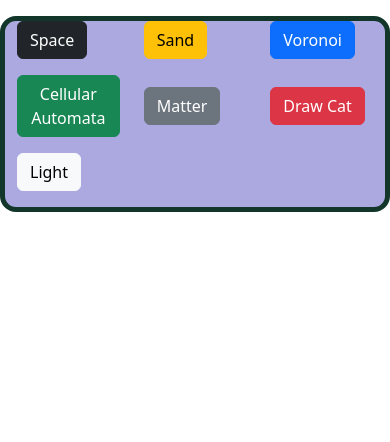
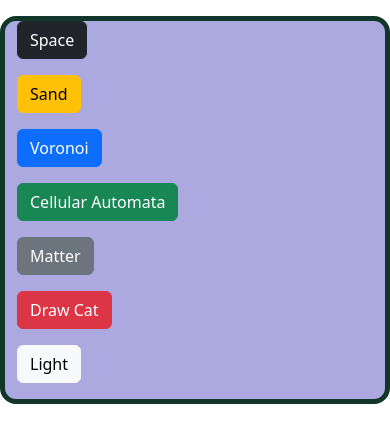
Before and after one commit to Caravaleer/Caravaleer.github.io, a plain HTML site: page index.html in a window 390 px wide. Drawn offline with nearby package versions, Linux system fonts and the light colour scheme; a web font is replaced by a local one.

Commit message:
Update index.html

```diff
--- a/index.html
+++ b/index.html
@@ -2,48 +2,44 @@
   <head>
     <title>Home</title>
     <link rel="stylesheet" href="styles.css">
-    <link rel="preconnect" href="https://fonts.googleapis.com">
-    <link rel="preconnect" href="https://fonts.googleapis.com">
-    <link rel="preconnect" href="https://fonts.gstatic.com" crossorigin>
-    <link href="https://fonts.googleapis.com/css2?family=Kode+Mono:wght@400..700&family=Libre+Baskerville&family=Micro+5&display=swap" rel="stylesheet">
     <link href="https://cdn.jsdelivr.net/npm/bootstrap@5.3.2/dist/css/bootstrap.min.css" rel="stylesheet" integrity="sha384-T3c6CoIi6uLrA9TneNEoa7RxnatzjcDSCmG1MXxSR1GAsXEV/Dwwykc2MPK8M2HN" crossorigin="anonymous">
   </head>
   <body>
     <main>
       <div class="container">
         <div class="row align-items-center">
-          <div class="col"><form action="space.html">
+          <div class="col col-12 col-sm-4  col-md-2"><form action="space.html">
             <button class="btn btn-dark">Space</button>
           </form></div>
 
-          <div class="col col-4  col-md-2"><form action="sand.html">
+          <div class="col col-12 col-sm-4  col-md-2"><form action="sand.html">
             <button class="btn btn-warning">Sand</button>
           </form></div>
 
-          <div class="col col-4 col-md-2">
+          <div class="col col-12 col-sm-4 col-md-2">
             <form action="voronoi.html">
               <button class="btn btn-primary">Voronoi</button>
             </form>
           </div>
 
-          <div class="col col-4 col-md-2">
+          <div class="col col-12 col-sm-4 col-md-2">
             <form action="cell_auto.html">
               <button class="btn btn-success">Cellular Automata</button>
             </form>
           </div>
 
-          <div class="col col-4 col-md-2">
+          <div class="col col-12 col-sm-4 col-md-2">
             <form action="matter.html">
               <button class="btn btn-secondary">Matter</button>
             </form>
           </div>
 
-          <div class="col col-4 col-md-2">
+          <div class="col col-12 col-sm-4 col-md-2">
             <form action="draw.html">
               <button class="btn btn-danger">Draw Cat</button>
             </form>
           </div>
-          <div class="col col-4 col-md-2">
+          <div class="col col-12 col-sm-4 col-md-2">
             <form action="ray_casting.html">
               <button class="btn btn-light">Light</button>
             </form>
```
